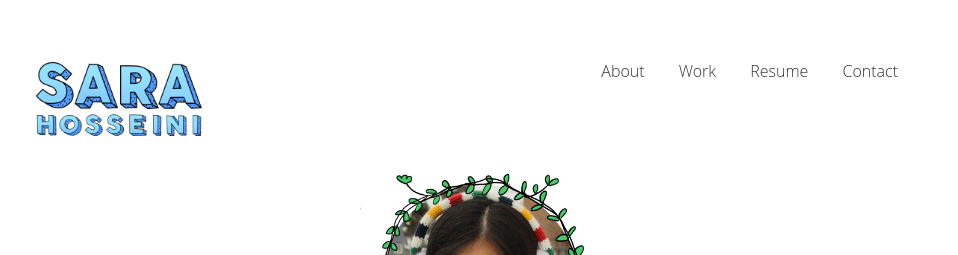
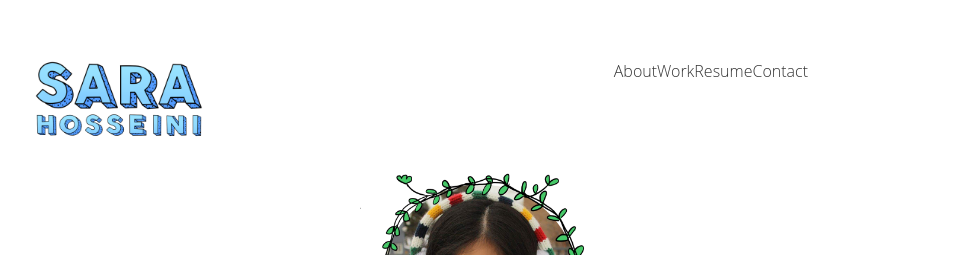
Before and after one commit to sarahoss/sarahoss.github.io, a Jekyll site: the page built from index.html, in a window 1280 px wide. Shown: the top 255 px of the page, without its empty margins (160-1118 px from the left). Built offline with Jekyll 4.4.1, drawn with Linux system fonts in a browser that asks for light colours.

Commit message:
Update main.css

```diff
--- a/css/main.css
+++ b/css/main.css
@@ -18,6 +18,12 @@
 nav ul li, footer ul li {
     display: inline;
     margin-right: 30px;
+}
+.topnav {
+  overflow: hidden;
+}
+.topnav a{
+    float: left;
 }
 .topnav-right {
     float: right;
```
